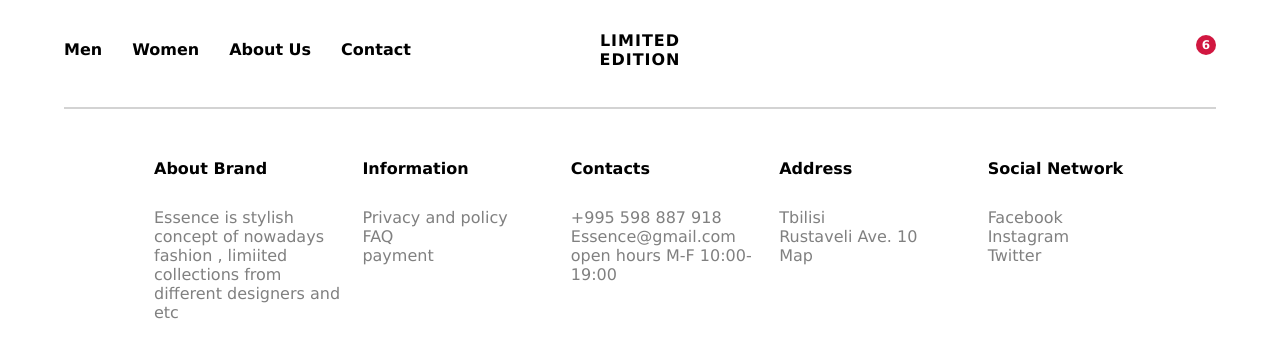
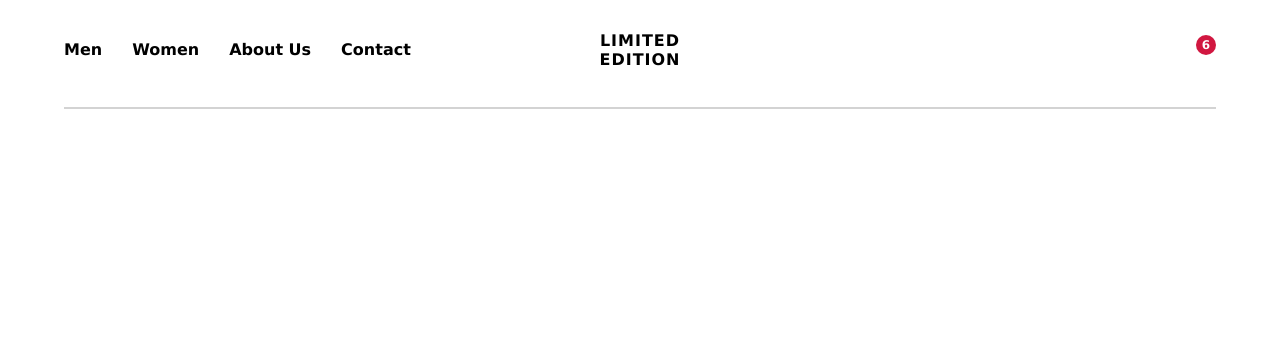
Before and after one commit to grigoli28/TH-Project-4, a React (Create React App) app in the folder client/: page / in a window 1280 px wide. Shown: the top 358 px of the page. Built offline with nearby package versions, Linux system fonts and the light colour scheme.

Commit message:
inc, dec on checkout page

```diff
--- a/client/package.json
+++ b/client/package.json
@@ -5,6 +5,7 @@
   "dependencies": {
     "axios": "^0.18.0",
     "react": "^16.6.3",
+    "react-coverflow": "^0.2.17",
     "react-dom": "^16.6.3",
     "react-redux": "^6.0.0",
     "react-router-dom": "^4.3.1",
--- a/client/src/App.js
+++ b/client/src/App.js
@@ -22,11 +22,12 @@ class App extends Component {
           <Route exact path="/login" component={Login} />
           <Route exact path="/contact" component={Contact} />
 
+
           {/* <SortBy /> */}
           {/* <Filters /> */}
           {/* <ShoppingCart /> */}
           {/* <Checkout /> */}
-          <Footer />
+          {/* <Footer /> */}
           {/* <ProductList /> */}
         </div>
       </Router>
--- a/client/src/components/checkout/CheckoutCartItem.css
+++ b/client/src/components/checkout/CheckoutCartItem.css
@@ -84,3 +84,9 @@
   background-color: #e6e6e6;
   text-align: center;
 }
+.checkout__cart--amount{
+  padding: 13px 0px 12px 15px;
+  width: 40px;
+  background-color: #e6e6e6;
+
+}
--- a/client/src/components/checkout/CheckoutCartItem.jsx
+++ b/client/src/components/checkout/CheckoutCartItem.jsx
@@ -1,7 +1,25 @@
 import React from "react";
 
-export default function CheckoutCartItem() {
+class CheckoutCartItem extends React.Component {
+  constructor(props) {
+    super(props);
+    this.state = {
+      clicks: 0,
+      show: true
+    };
+  }
+
+  IncrementItem = () => {
+    this.setState({ clicks: this.state.clicks + 1 });
+  }
+  DecreaseItem = () => {
+    this.setState({ clicks: this.state.clicks - 1 });
+  }
+
+
+  render(){
   return (
+
     <li className="checkout__cart--item">
       <span className="checkout__cart--img lnr lnr-cross">
         <img src="" alt="" />
@@ -11,15 +29,18 @@ export default function CheckoutCartItem() {
       </a>
       <div className="checkout__cart--price">$19.00</div>
       <div className="checkout__cart--quantity">
-        <div className="quantity-btn">
+        <button className="quantity-btn"  onClick={this.DecreaseItem}>
           <i className="fas fa-minus" />
-        </div>
-        <input className="quantity-input" type="number" min="0" value="1" />
-        <div className="quantity-btn">
+        </button>
+        { this.state.show ? <h4 className="checkout__cart--amount">{ this.state.clicks }</h4> : '' }
+
+        <button className="quantity-btn"  onClick={this.IncrementItem}>
           <i className="fas fa-plus" />
-        </div>
+        </button>
       </div>
       <div className="checkout__cart--price-total">$19.00</div>
     </li>
   );
+  }
 }
+export default CheckoutCartItem;
--- a/client/src/components/productDetails/ProductDetails.css
+++ b/client/src/components/productDetails/ProductDetails.css
@@ -1,11 +1,4 @@
-body{
-    font-family: 'Maven Pro', sans-serif;
-    background-color: whitesmoke;
-    margin:0;
-    padding: 0;
 
-
-}
 .main-nav {
     list-style: none;
     display: grid;
```
Also changed, not shown: 1 other file (tests, documents, lock files or other folders).
